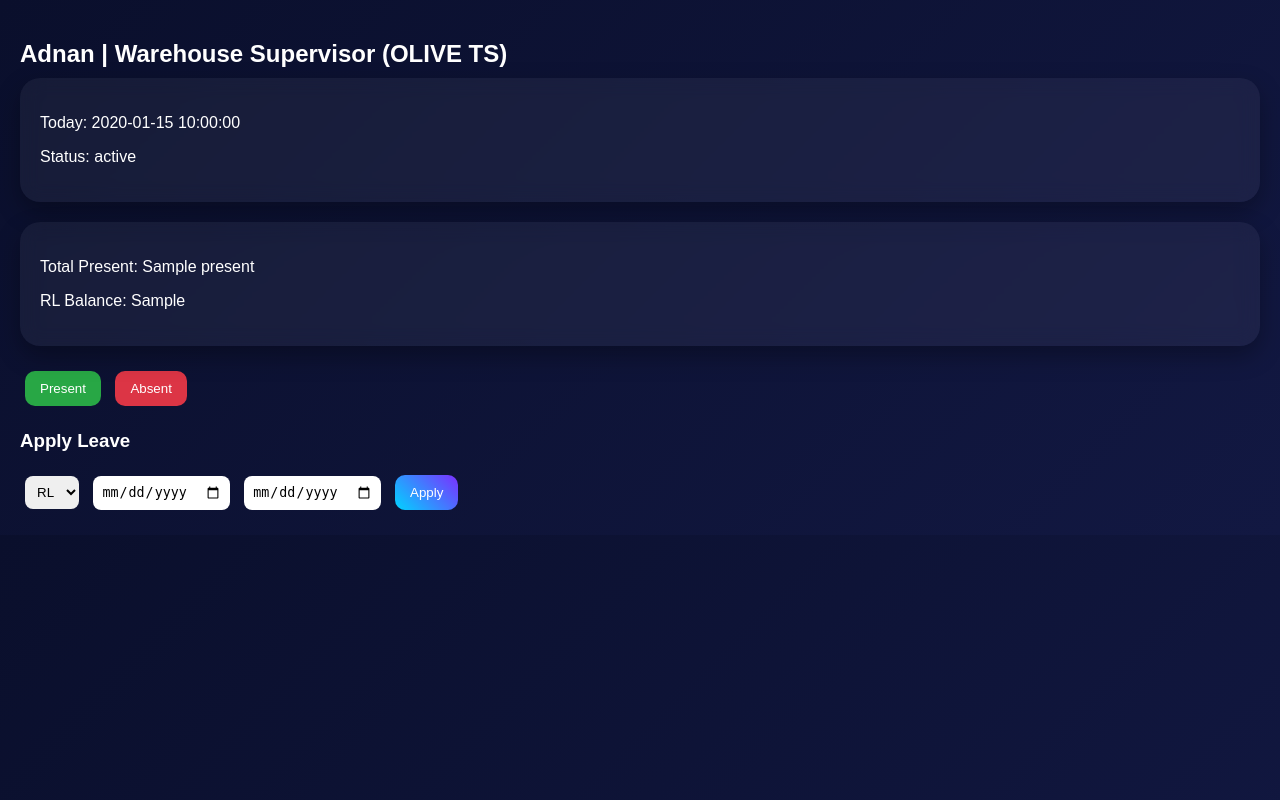
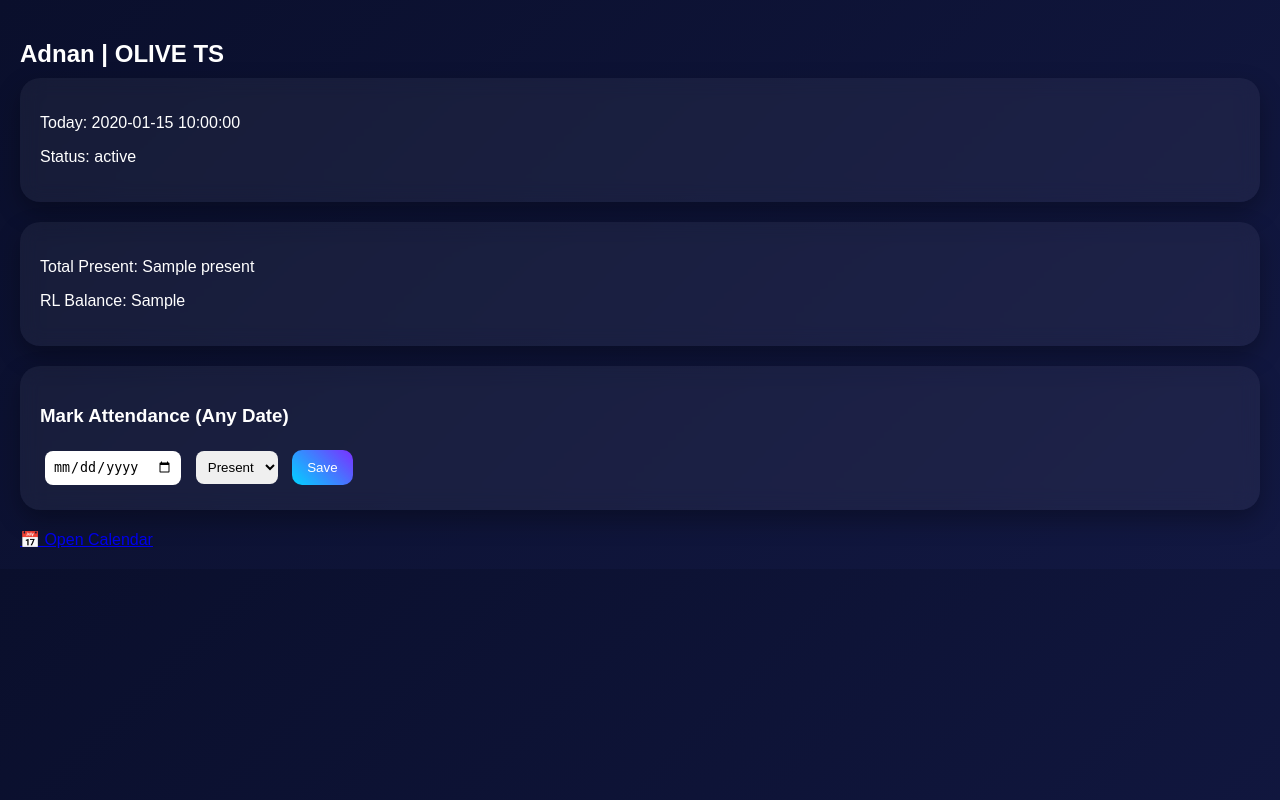
Before and after one commit to blogric/attendance-app, a Python web app: template templates/index.html in a window 1280 px wide. Run offline with Jinja, Linux system fonts and the light colour scheme; the template is opened without the code that fills it: most values are stand-ins (such as "Sample title", 1, 10 or a date in 2020).

Commit message:
Update index.html

```diff
--- a/templates/index.html
+++ b/templates/index.html
@@ -1,14 +1,14 @@
 <!DOCTYPE html>
 <html>
 <head>
-    <title>Attendance Dashboard</title>
+    <title>Dashboard</title>
     <link rel="stylesheet" href="/static/style.css">
 </head>
 <body>
 
 <div class="container">
 
-<h2>Adnan | Warehouse Supervisor (OLIVE TS)</h2>
+<h2>Adnan | OLIVE TS</h2>
 
 <div class="card">
     <p>Today: {{today}}</p>
@@ -20,25 +20,23 @@
     <p>RL Balance: {{rl}}</p>
 </div>
 
+<div class="card">
+    <h3>Mark Attendance (Any Date)</h3>
     <form method="POST" action="/mark">
-    <input type="hidden" name="date" value="{{today}}">
-    <button class="present" name="status" value="Present">Present</button>
-    <button class="absent" name="status" value="Absent">Absent</button>
-</form>
-
-<h3>Apply Leave</h3>
-
-<form method="POST" action="/leave">
-    <select name="type">
+        <input type="date" name="date" value="{{today}}">
+        <select name="status">
+            <option>Present</option>
+            <option>Absent</option>
             <option>RL</option>
             <option>CL</option>
             <option>SL</option>
             <option>AL</option>
         </select>
-    <input type="date" name="start">
-    <input type="date" name="end">
-    <button type="submit">Apply</button>
+        <button type="submit">Save</button>
     </form>
+</div>
+
+<a href="/calendar">📅 Open Calendar</a>
 
 </div>
 
```
Lines whose indentation alone changed are shown as unchanged.
